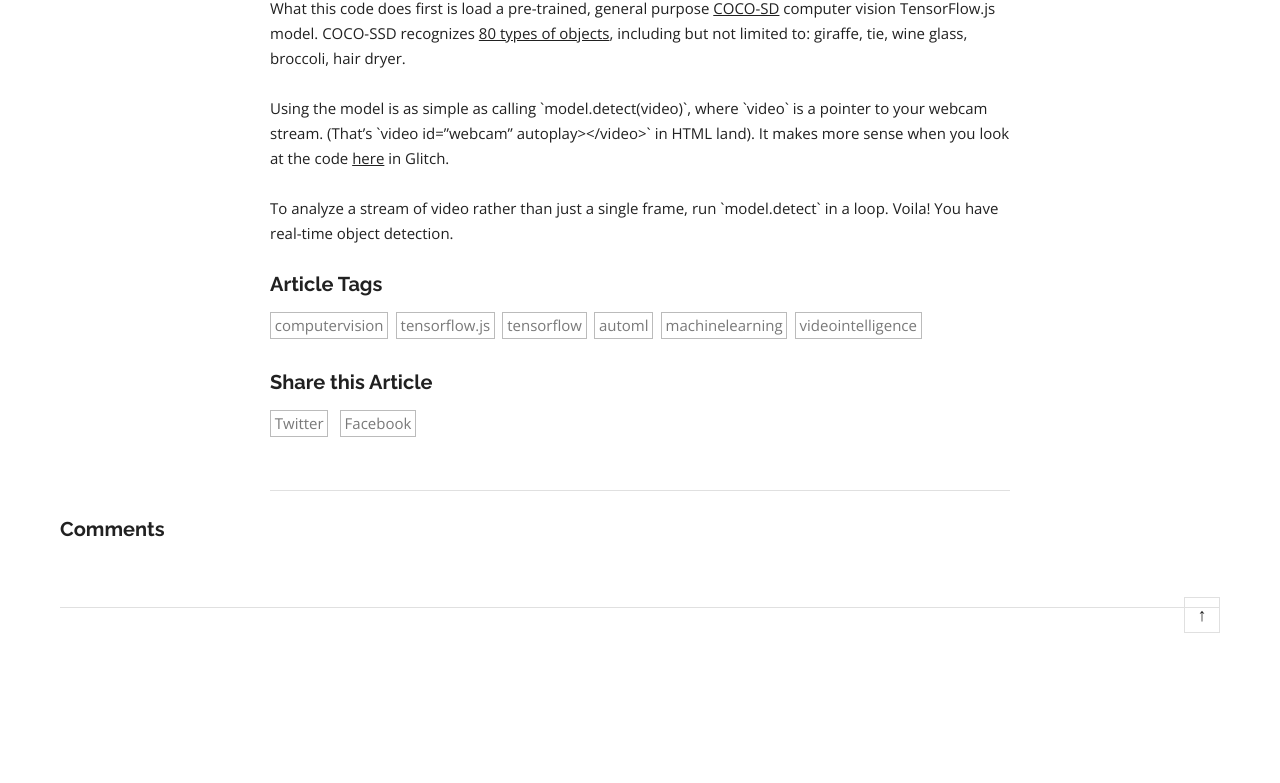
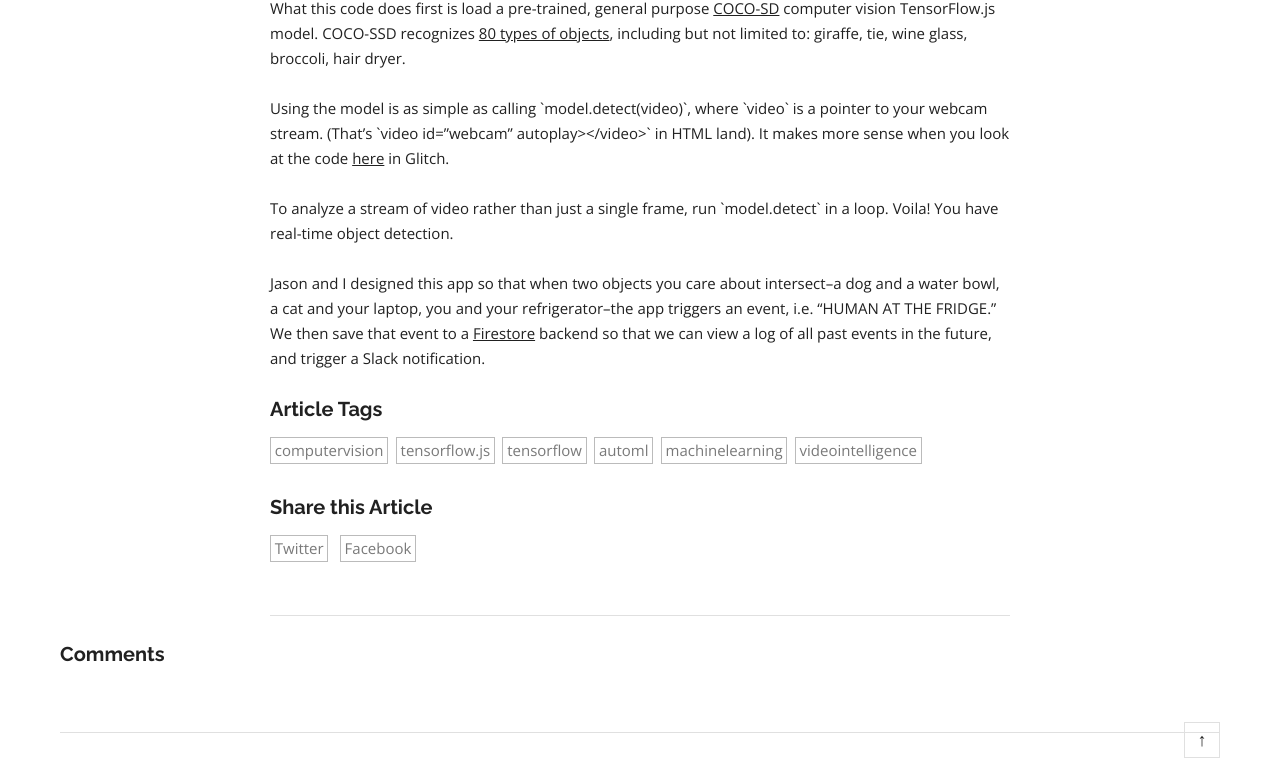
Before and after one commit to dalequark/daleonai, a Jekyll site: the page built from _posts/2021-06-17-privacy-preserving-pet-cam.md, in a window 1280 px wide and 900 px high, scrolled down 3935 px, cut to the strip 117-900 px from the top of the window. Built offline with Jekyll 4.4.1, drawn with Linux system fonts in a browser that asks for light colours; some web fonts are replaced; a script that is not in the unit is left out; comment, search, counter and statistics services are not loaded; before the commit the page ends 4710 px from its top, so only the background shows below that.

Commit message:
Update Blog “2021-06-17-privacy-preserving-pet-cam”

```diff
--- a/_posts/2021-06-17-privacy-preserving-pet-cam.md
+++ b/_posts/2021-06-17-privacy-preserving-pet-cam.md
@@ -76,3 +76,5 @@ What this code does first is load a pre-trained, general purpose [COCO-SD](https
 Using the model is as simple as calling \`model.detect(video)\`, where \`video\` is a pointer to your webcam stream. (That's \`video id="webcam" autoplay></video>\` in HTML land). It makes more sense when you look at the code [here](https://glitch.com/edit/#!/pet-cam?path=index.html%3A25%3A9) in Glitch.
 
 To analyze a stream of video rather than just a single frame, run \`model.detect\` in a loop. Voila! You have real-time object detection.
+
+Jason and I designed this app so that when two objects you care about intersect--a dog and a water bowl, a cat and your laptop, you and your refrigerator--the app triggers an event, i.e. "HUMAN AT THE FRIDGE." We then save that event to a [Firestore](https://firebase.google.com/products/firestore?gclid=Cj0KCQjw5auGBhDEARIsAFyNm9GcM3cLF2jvupM-V8VPweUPEwP_8hCXXisbuyqvDnWFXlRxc7kSzZoaAh1QEALw_wcB&gclsrc=aw.ds) backend so that we can view a log of all past events in the future, and trigger a Slack notification.
```
